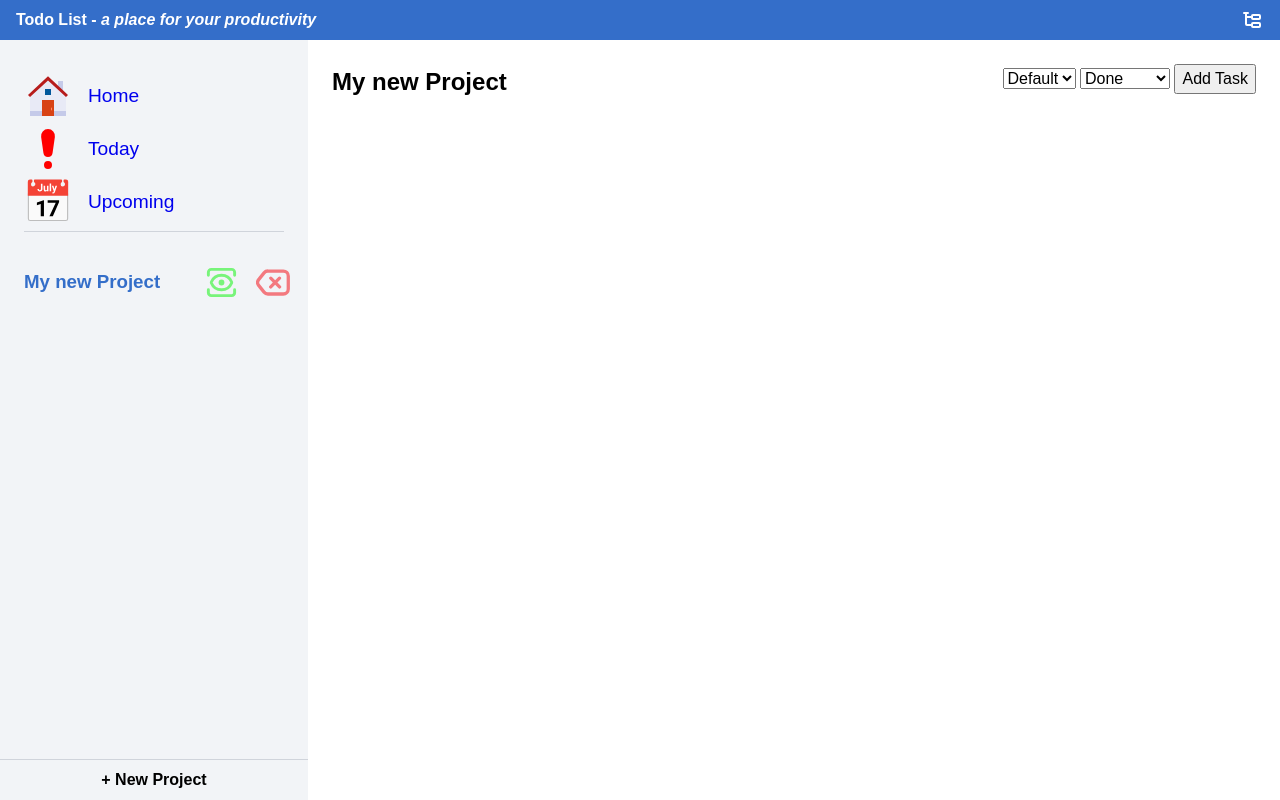
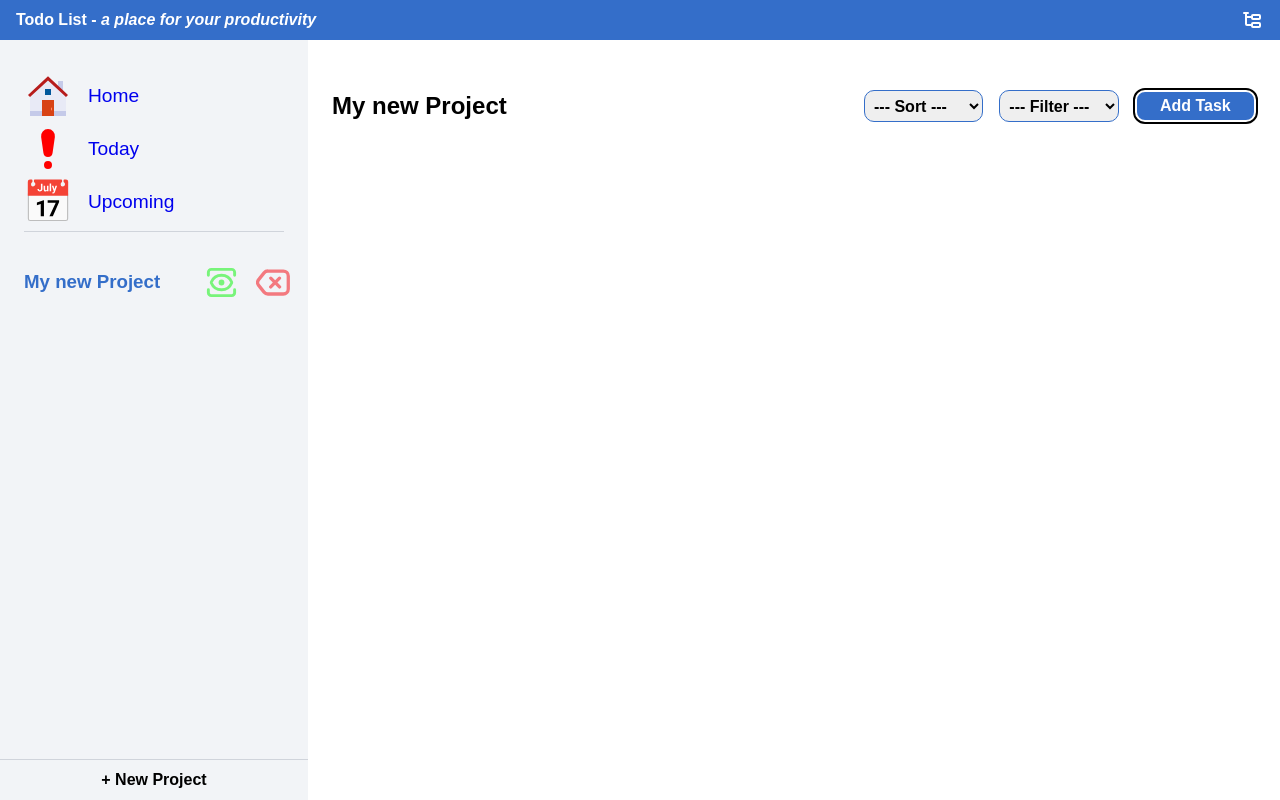
Before and after one commit to Tou1lle/todo-list-top2, a website built with webpack: page src/template.html in a window 1280 px wide. Built offline with nearby package versions, Linux system fonts and the light colour scheme.

Commit message:
Add styling for buttons on Main Project Page

```diff
--- a/src/styles/style.css
+++ b/src/styles/style.css
@@ -9,6 +9,9 @@
   --header-height: 40px;
 }
 
+/*
+Body structure
+*/
 body {
   font-family: var(--basic-font);
   height: 100vh;
@@ -56,6 +59,9 @@ This is to ensure that the page doesnt get bigger than it needs to be
   flex:3;
 }
 
+/*
+Sidebar with buttons and interactivity
+*/
 .sidebar {
   background-color: var(--light-grey);
   display: flex;
@@ -67,6 +73,9 @@ This is to ensure that the page doesnt get bigger than it needs to be
   overflow: auto;
 }
 
+/*
+Make the button at the bottom of the page
+*/
 .form-add-project {
   position: sticky;
   bottom: 0;
@@ -74,6 +83,9 @@ This is to ensure that the page doesnt get bigger than it needs to be
   width: inherit;
 }
 
+/*
+Add new project button styling
+*/
 .add-new-project {
   width: 100%;
   background-color: var(--light-grey);
@@ -89,6 +101,9 @@ This is to ensure that the page doesnt get bigger than it needs to be
   background-color: var(--blue);
 }
 
+/*
+dividing the sidebar and some centering
+*/
 .menu-default,
 .menu-projects {
   margin: 2rem 1.5rem;
@@ -98,6 +113,9 @@ This is to ensure that the page doesnt get bigger than it needs to be
   border-bottom: 1px solid var(--dark-grey-transparent);
 }
 
+/*
+Images for the default options
+*/
 .default-option > img {
   width: 48px;
   height: 48px;
@@ -123,6 +141,9 @@ This is to ensure that the page doesnt get bigger than it needs to be
   color: var(--blue);
 }
 
+/*
+Styling for the dynamically added Projects
+*/
 .project-option {
   display: flex;
   justify-content: space-between;
@@ -130,6 +151,9 @@ This is to ensure that the page doesnt get bigger than it needs to be
   margin-bottom: 10px;
 }
 
+/*
+Centering the SVG imgs for Projects
+*/
 .project-button-container {
   display: flex;
   gap: 5px;
@@ -145,6 +169,9 @@ This is to ensure that the page doesnt get bigger than it needs to be
   background-color: inherit;
 }
 
+/*
+Making the buttons appropriate size and center
+*/
 .button-view > img,
 .button-delete > img {
   width: 35px;
@@ -160,6 +187,9 @@ This is to ensure that the page doesnt get bigger than it needs to be
   cursor: pointer;
 }
 
+/*
+Make the Project's name not overflow and hide the longer names
+*/
 .project-option > h3 {
   width: 200px;
   overflow: hidden;
@@ -167,15 +197,69 @@ This is to ensure that the page doesnt get bigger than it needs to be
   white-space: nowrap;
 }
 
+/*
+Highlight selected Projects
+*/
 .selected-project {
   color: var(--blue);
 }
 
+/*
+Add space around the main page
+*/
 .project-display {
-  padding: 1.5rem;
+  padding: 3rem 1.5rem 1.5rem 1.5rem;
 }
 
+/*
+Space between the Project's name and its buttons
+*/
 .project-head {
   display: flex;
   justify-content: space-between;
+  align-items: center;
 }
+
+/*
+Styling for select and button elements for the Project in main page
+*/
+.project-btn-container {
+  display: flex;
+  gap: 1rem;
+}
+
+.project-btn-container > * {
+  flex: 1;
+  width: 120px;
+  height: 2rem;
+  padding: 5px;
+  display: flex;
+  justify-content: center;
+  align-items: center;
+  border-radius: 10px;
+  font-weight: 600;
+}
+
+.project-btn-container > select {
+  border: 1px solid var(--blue);
+}
+
+.project-btn-container > select:hover {
+  outline: 1px solid var(--blue);
+  cursor: pointer;
+}
+
+.project-btn-container > button {
+  border: 2px solid white;
+  outline: 2px solid black;
+  background-color: var(--blue);
+  color: var(--white);
+}
+
+.project-btn-container > button:hover {
+  cursor: pointer;
+  outline: 1px solid var(--blue);
+  border: 2px solid var(--blue);
+  background-color: var(--white);
+  color: var(--blue);
+}
--- a/src/template.html
+++ b/src/template.html
@@ -43,11 +43,13 @@
         </div>
         <div class="project-btn-container">
           <select name="project-sort" id="sort">
+            <option value="" selected>--- Sort ---</option>
             <option value="default">Default</option>
             <option value="Priority">Priority</option>
             <option value="Date">Date</option>
           </select>
           <select name="project-filter" id="filter">
+            <option value="" selected>--- Filter ---</option>
             <option value="done">Done</option>
             <option value="not-done">Not Done</option>
             <option value="low">Low</option>
```
